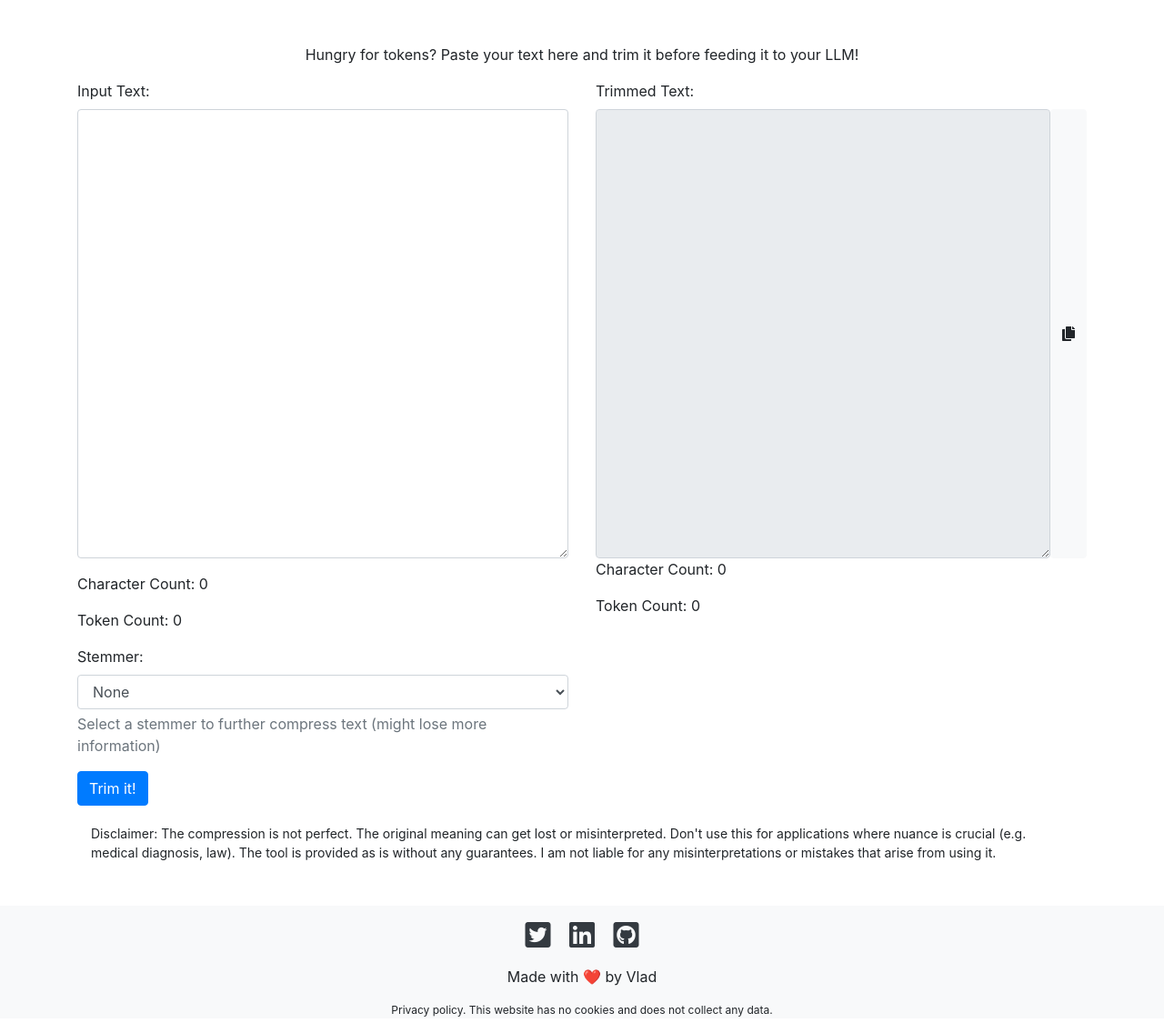
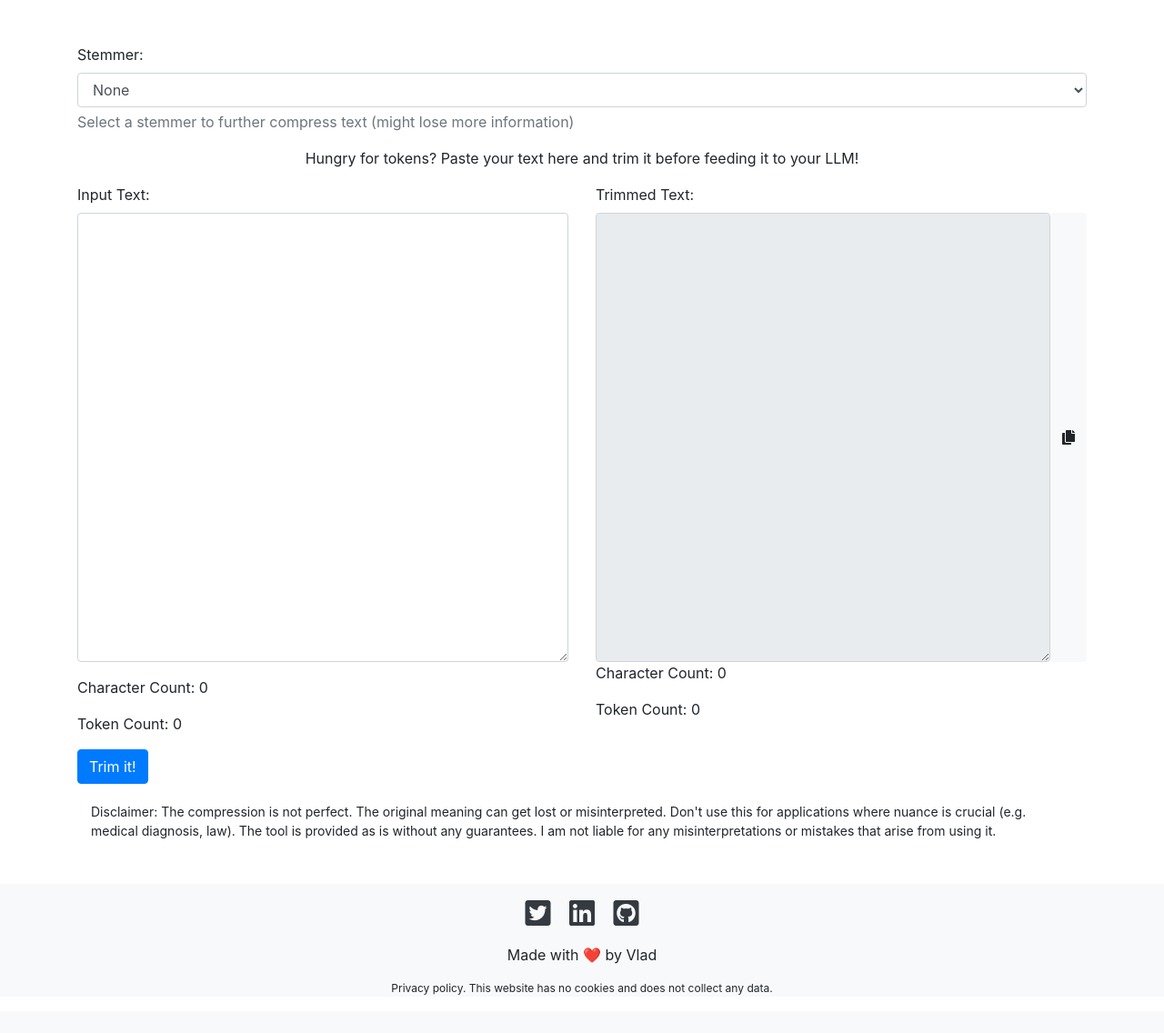
Before and after one commit to vlad-ds/gptrim-web, a Flask app: page / in a window 1280 px wide. Shown: the part 56-1192 px from the top of the page at 91% size. After the commit the page ends 1150 px from the top, so only its background shows below. Run offline with Flask 2, Linux system fonts and the light colour scheme; some libraries are stand-ins or nearby versions.

Commit message:
Move stemmer choice

```diff
--- a/templates/index.html
+++ b/templates/index.html
@@ -41,6 +41,23 @@
 
 <div class="container mt-5">
     <div class="row">
+    <div class="col-md-12">
+        <div class="toolbar">
+            <div class="form-group">
+                <label for="stemmer-select">Stemmer:</label>
+                <select class="form-control" id="stemmer-select" name="stemmer">
+                    <option value="">None</option>
+                    <option value="snowball">Snowball (recommended)</option>
+                    <option value="lancaster">Lancaster (aggressive)</option>
+                </select>
+                <p id="stemmer-description" class="form-text text-muted">
+                    Select a stemmer to further compress text (might lose more information)
+                </p>
+            </div>
+        </div>
+    </div>
+</div>
+    <div class="row">
         <div class="container text-center">
             <p>Hungry for tokens? Paste your text here and trim it before feeding it to your LLM!
             </p>
@@ -53,17 +70,6 @@
                 </div>
                 <p id="char-count-input">Character Count: 0</p>
                 <p id="token-count-input">Token Count: 0</p>
-                <div class="form-group">
-                    <label for="stemmer-select">Stemmer:</label>
-                    <select class="form-control" id="stemmer-select" name="stemmer">
-                        <option value="">None</option>
-                        <option value="snowball">Snowball (recommended)</option>
-                        <option value="lancaster">Lancaster (aggressive)</option>
-                    </select>
-                    <p id="stemmer-description" class="form-text text-muted">
-                        Select a stemmer to further compress text (might lose more information)
-                    </p>
-                </div>
                 <button type="submit" class="btn btn-primary">Trim it!</button>
             </form>
         </div>
```
